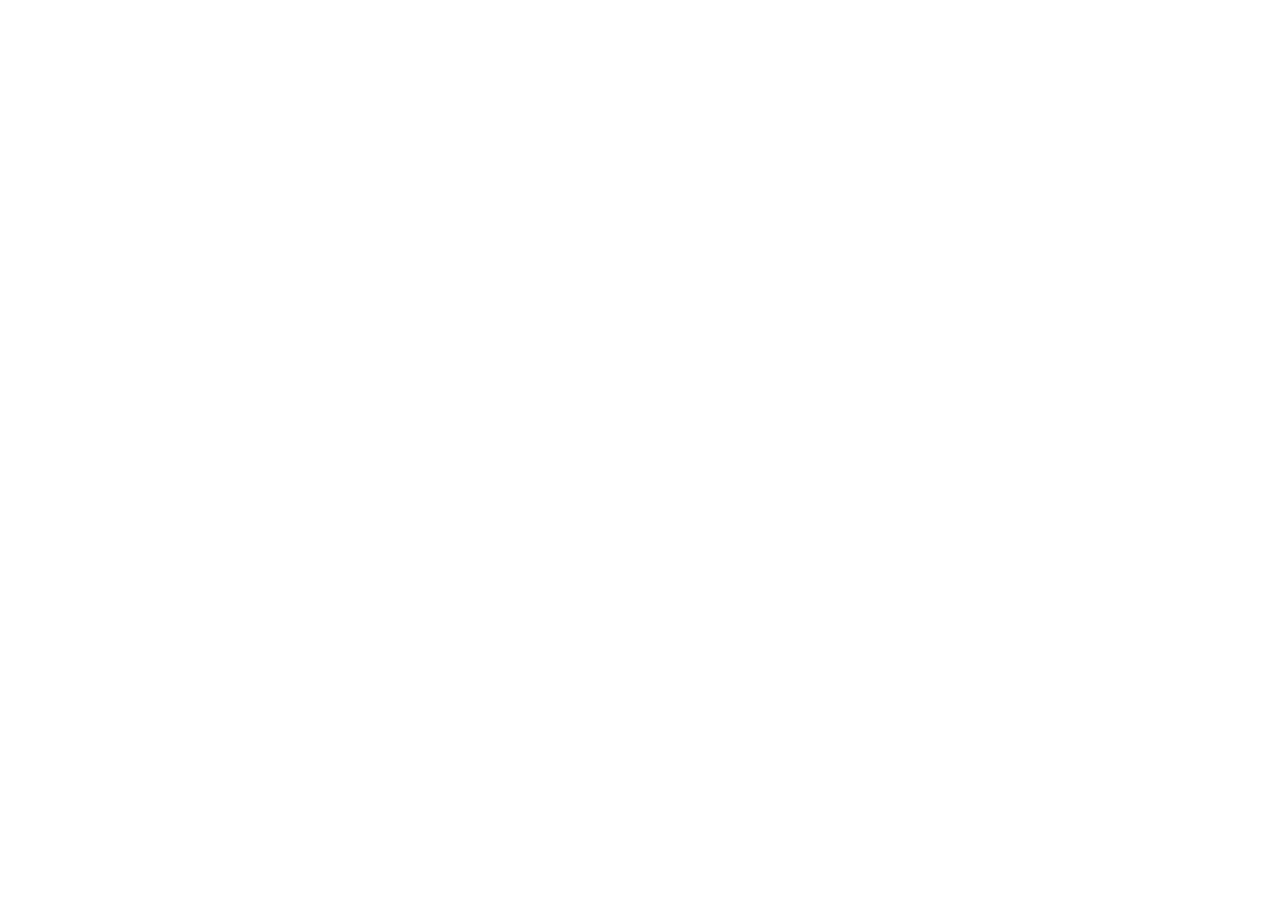
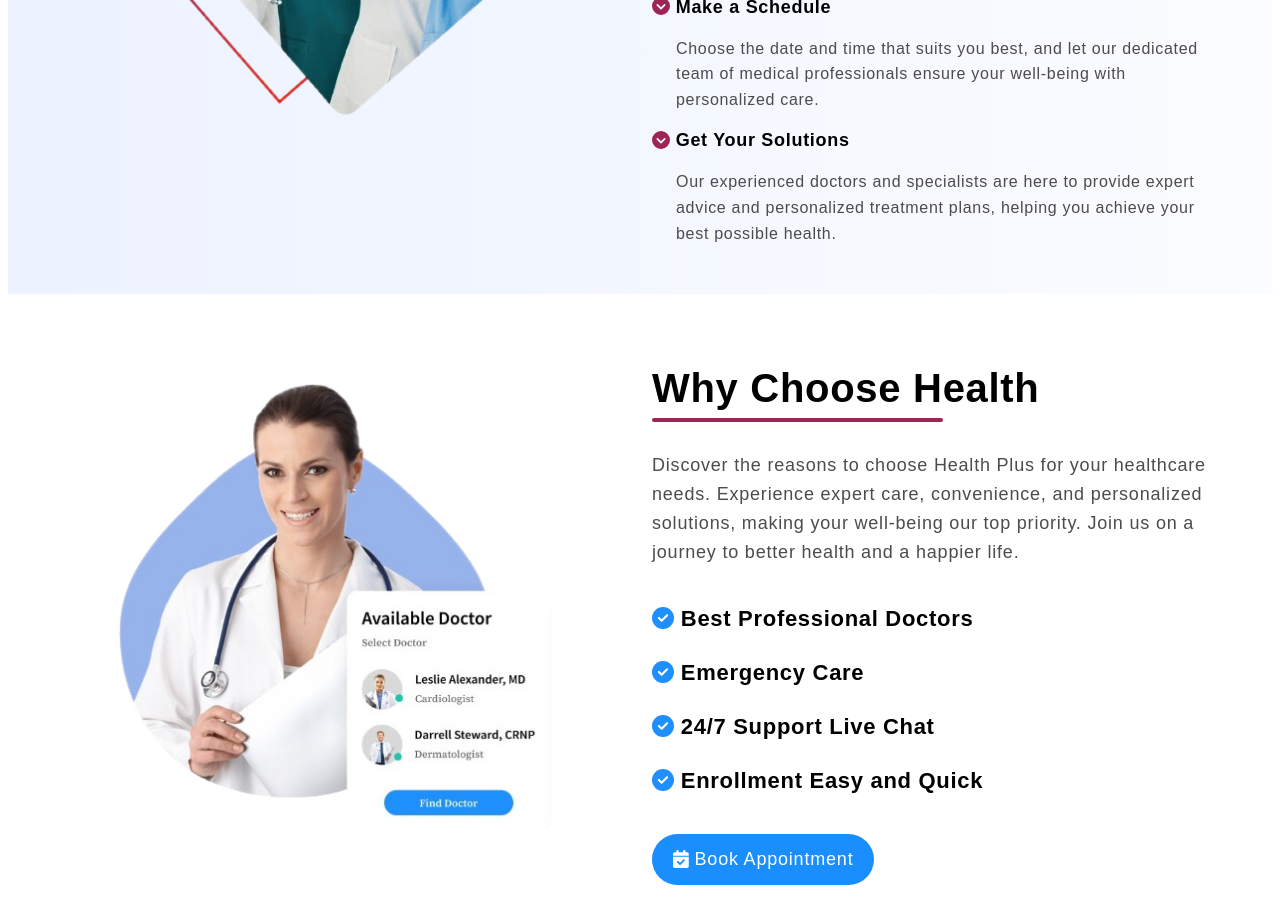
Before and after one commit to KoropeczEgor/Health, a React (Create React App) app: page / in a window 1280 px wide. Shown: the part 1980-2903 px from the top of the page. Before the commit the page ends 1519 px from the top, so only its background shows below. Built offline with nearby package versions, Linux system fonts and the light colour scheme.

Commit message:
Merge pull request#8 creat BookAppointment

```diff
--- /dev/null
+++ b/src/components/bookAppointment/bookAppointment-styled.css
@@ -0,0 +1,100 @@
+.ba-section {
+  padding: 32px;
+  display: flex;
+  justify-content: center;
+  align-items: center;
+  gap: 24px;
+  background-color: white;
+}
+/* Image */
+.ba-image-content {
+  width: 50%;
+  max-width: 100%;
+  text-align: center;
+}
+.ba-image1 {
+  width: 80%;
+  height: auto;
+}
+/* Text */
+.ba-text-content {
+  width: 50%;
+}
+.ba-title {
+  font-family: "Poppins", sans-serif;
+  font-size: 40px;
+  font-weight: bold;
+  letter-spacing: 0.7px;
+}
+.ba-title > span {
+  position: relative;
+}
+.ba-title span::before {
+  content: "";
+  position: absolute;
+  width: 75%;
+  height: 4px;
+  background-color: #9d2553;
+  border-radius: 8px;
+  left: 0;
+  bottom: -12px;
+}
+.ba-description {
+  margin: 32px 0;
+  color: #4d4b4b;
+  font-family: "Rubik", sans-serif;
+  font-size: 18px;
+  letter-spacing: 0.8px;
+  line-height: 1.8rem;
+}
+/* Checks */
+.ba-checks {
+  margin: 28px 0;
+  font-family: "Rubik", sans-serif;
+  font-size: 22px;
+  font-weight: bold;
+  letter-spacing: 0.7px;
+}
+.ba-check-first {
+  margin-top: 40px;
+}
+.ba-check-last {
+  margin-bottom: 40px;
+}
+/* Book Appointment Button */
+.ba-appointment-btn {
+  padding: 18px 24px;
+  color: white;
+  border: 1px solid transparent;
+  border-radius: 50px;
+  outline: transparent;
+  background-color: #1a8efd;
+  font-size: 20px;
+  font-family: "Rubik", sans-serif;
+  letter-spacing: 0.8px;
+  cursor: pointer;
+  transition: all 0.4s ease;
+}
+.ba-appointment-btn:hover {
+  color: #1a8efd;
+  background-color: transparent;
+  border: 1px solid #1a8efd;
+}
+/* Responsive */
+@media screen and (max-width: 1000px) {
+  .ba-section {
+    display: block;
+  }
+  .ba-image-content {
+    width: 100%;
+    max-width: 100%;
+    margin: 0 0 32px 0;
+  }
+  .ba-text-content {
+    width: 100%;
+  }
+  .ba-image1 {
+    width: 80%;
+    height: 80%;
+  }
+}
--- /dev/null
+++ b/src/components/bookAppointment/bookAppointment.jsx
@@ -0,0 +1,65 @@
+import React from "react";
+import Doctor from "../../assets/doctor/doctorBookAppointment.png";
+import { FontAwesomeIcon } from "@fortawesome/react-fontawesome";
+import {
+  faCircleCheck,
+  faCalendarCheck,
+} from "@fortawesome/free-solid-svg-icons";
+import { useNavigate } from "react-router-dom";
+
+import "./bookAppointment-styled.css";
+
+const BookAppointment = () => {
+  const navigate = useNavigate();
+
+  const handleBookAppointmentClick = () => {
+    navigate("/appointment");
+  };
+
+  return (
+    <div className="ba-section">
+      <div className="ba-image-content">
+        <img src={Doctor} alt="Doctor Group" className="ba-image1" />
+      </div>
+
+      <div className="ba-text-content">
+        <h3 className="ba-title">
+          <span>Why Choose Health</span>
+        </h3>
+        <p className="ba-description">
+          Discover the reasons to choose Health Plus for your healthcare needs.
+          Experience expert care, convenience, and personalized solutions,
+          making your well-being our top priority. Join us on a journey to
+          better health and a happier life.
+        </p>
+
+        <p className="ba-checks ba-check-first">
+          <FontAwesomeIcon icon={faCircleCheck} style={{ color: "#1E8FFD" }} />{" "}
+          Best Professional Doctors
+        </p>
+        <p className="ba-checks">
+          <FontAwesomeIcon icon={faCircleCheck} style={{ color: "#1E8FFD" }} />{" "}
+          Emergency Care
+        </p>
+        <p className="ba-checks">
+          <FontAwesomeIcon icon={faCircleCheck} style={{ color: "#1E8FFD" }} />{" "}
+          24/7 Support Live Chat
+        </p>
+        <p className="ba-checks ba-check-last">
+          <FontAwesomeIcon icon={faCircleCheck} style={{ color: "#1E8FFD" }} />{" "}
+          Enrollment Easy and Quick
+        </p>
+
+        <button
+          className="text-appointment-btn"
+          type="button"
+          onClick={handleBookAppointmentClick}
+        >
+          <FontAwesomeIcon icon={faCalendarCheck} /> Book Appointment
+        </button>
+      </div>
+    </div>
+  );
+};
+
+export default BookAppointment;
--- /dev/null
+++ b/src/components/bookAppointment/index.js
@@ -0,0 +1,3 @@
+import BookAppointment from "./bookAppointment";
+
+export default BookAppointment;
--- a/src/pages/home.jsx
+++ b/src/pages/home.jsx
@@ -2,6 +2,8 @@ import React from "react";
 import NavBar from "../components/navBar";
 import Hero from "../components/hero";
 import Info from "../components/info/info";
+import About from "../components/about/about";
+import BookAppointment from "../components/bookAppointment";
 
 const Home = () => {
   return (
@@ -9,6 +11,8 @@ const Home = () => {
       <NavBar />
       <Hero />
       <Info />
+      <About />
+      <BookAppointment />
     </div>
   );
 };
```
